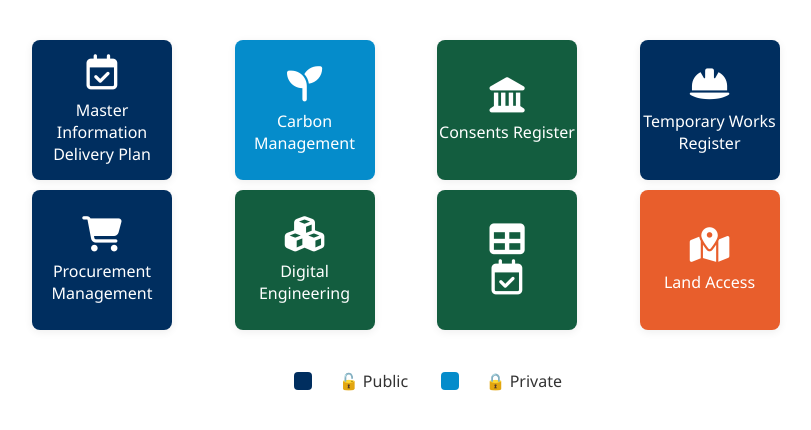
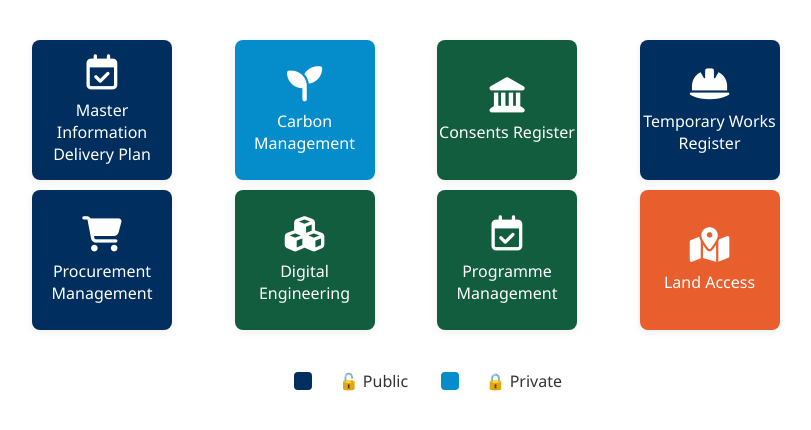
Before and after one commit to LTC-Tunnels-Approaches/LTC-Tunnels-Approaches.github.io, a plain HTML site: page index.html in a window 1280 px wide. Shown: the whole page, without its empty margins (208-1019 px from the left). Drawn offline with Linux system fonts and the light colour scheme; a script that the page names is missing.

Commit message:
changed icons again

```diff
--- a/index.html
+++ b/index.html
@@ -43,13 +43,13 @@
         <div class="tile green">
             <a href="https://example.com/digital-eng" target="_blank">
                 <i class="fa-solid fa-cubes"></i>
-                <span>Digital Engineering</span>
+                <span>Digital   Engineering</span>
             </a>
         </div>
         <div class="tile green">
             <a href="https://example.com/programme-mgmt" target="_blank">
-                <i class="fas fa-table"></i>
                 <i class="fa-regular fa-calendar-check"></i>
+                <span>Programme Management</span>
             </a>
         </div>
         <div class="tile orange">
```
